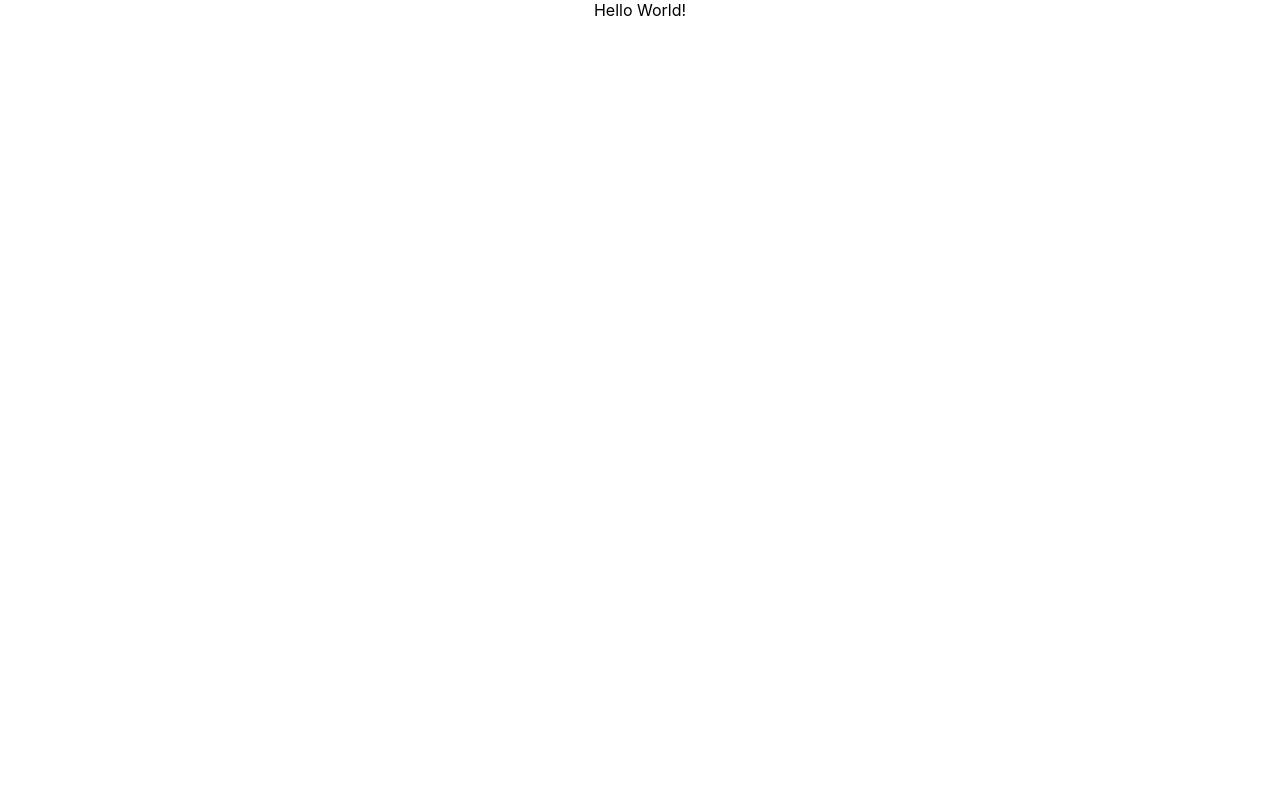
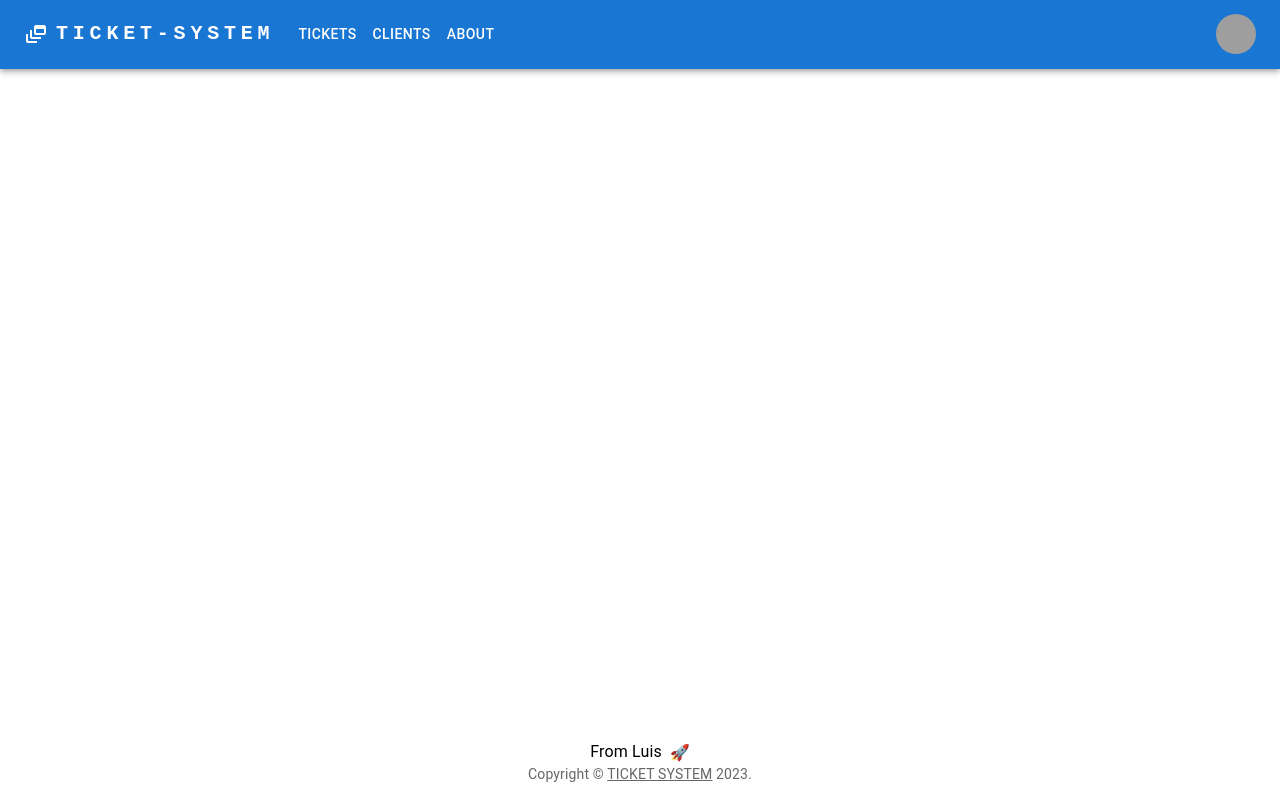
Before and after one commit to lesquive/ticket-system, a React (Create React App) app in the folder frontend/: page / in a window 1280 px wide. Built offline with nearby package versions, Linux system fonts and the light colour scheme; grey boxes are pictures that could not be loaded.

Commit message:
added header & footer

```diff
--- a/frontend/src/App.css
+++ b/frontend/src/App.css
@@ -1,38 +1,5 @@
-.App {
-  text-align: center;
+* {
+  margin: 0;
+  padding: 0;
+  border: 0;
 }
-
-.App-logo {
-  height: 40vmin;
-  pointer-events: none;
-}
-
-@media (prefers-reduced-motion: no-preference) {
-  .App-logo {
-    animation: App-logo-spin infinite 20s linear;
-  }
-}
-
-.App-header {
-  background-color: #282c34;
-  min-height: 100vh;
-  display: flex;
-  flex-direction: column;
-  align-items: center;
-  justify-content: center;
-  font-size: calc(10px + 2vmin);
-  color: white;
-}
-
-.App-link {
-  color: #61dafb;
-}
-
-@keyframes App-logo-spin {
-  from {
-    transform: rotate(0deg);
-  }
-  to {
-    transform: rotate(360deg);
-  }
-}
--- a/frontend/src/App.js
+++ b/frontend/src/App.js
@@ -1,7 +1,14 @@
+import Header from "./components/header/Header";
+import Footer from "./components/footer/Footer";
 import "./App.css";
 
 function App() {
-  return <div className="App">Hello World!</div>;
+  return (
+    <>
+      <Header />
+      <Footer />
+    </>
+  );
 }
 
 export default App;
--- /dev/null
+++ b/frontend/src/components/footer/Footer.css
@@ -0,0 +1,16 @@
+.footerBox {
+  min-width: 100%;
+  position: fixed;
+  bottom: 0%;
+  margin-bottom: 1rem;
+}
+
+.message {
+  display: flex;
+  align-items: center;
+  flex-direction: column;
+}
+
+.icon {
+  margin-left: 0.5rem;
+}
--- /dev/null
+++ b/frontend/src/components/footer/Footer.js
@@ -0,0 +1,44 @@
+import * as React from "react";
+import Typography from "@mui/material/Typography";
+import Grid from "@mui/material/Grid";
+import Link from "@mui/material/Link";
+import Box from "@mui/material/Box";
+import "./Footer.css";
+import FavoriteIcon from "@mui/icons-material/Favorite";
+
+function Copyright() {
+  return (
+    <Typography variant="body2" color="text.secondary">
+      {"Copyright © "}
+      <Link color="inherit" href="https://google.com/">
+        TICKET SYSTEM
+      </Link>{" "}
+      {new Date().getFullYear()}
+      {"."}
+    </Typography>
+  );
+}
+
+export default function Footer() {
+  return (
+    <Box className="footerBox">
+      <Grid
+        container
+        direction="column"
+        justifyContent="center"
+        alignItems="center"
+        spacing={0}
+      >
+        <Grid className="message" item xs={12}>
+          <Typography variant="body1"> From Luis</Typography>
+          <div className="icon" role="img" aria-label="rocket">
+            🚀
+          </div>
+        </Grid>
+        <Grid item xs={12}>
+          <Copyright />
+        </Grid>
+      </Grid>
+    </Box>
+  );
+}
--- /dev/null
+++ b/frontend/src/components/header/Header.js
@@ -0,0 +1,169 @@
+import * as React from "react";
+import AppBar from "@mui/material/AppBar";
+import Box from "@mui/material/Box";
+import Toolbar from "@mui/material/Toolbar";
+import IconButton from "@mui/material/IconButton";
+import Typography from "@mui/material/Typography";
+import Menu from "@mui/material/Menu";
+import MenuIcon from "@mui/icons-material/Menu";
+import Container from "@mui/material/Container";
+import Avatar from "@mui/material/Avatar";
+import Button from "@mui/material/Button";
+import Tooltip from "@mui/material/Tooltip";
+import MenuItem from "@mui/material/MenuItem";
+import DynamicFeedIcon from "@mui/icons-material/DynamicFeed";
+
+const pages = ["Tickets", "Clients", "About"];
+const settings = ["Profile", "Subscription", "Logout"];
+
+function Header() {
+  const [anchorElNav, setAnchorElNav] = React.useState(null);
+  const [anchorElUser, setAnchorElUser] = React.useState(null);
+
+  const handleOpenNavMenu = (event) => {
+    setAnchorElNav(event.currentTarget);
+  };
+  const handleOpenUserMenu = (event) => {
+    setAnchorElUser(event.currentTarget);
+  };
+
+  const handleCloseNavMenu = () => {
+    setAnchorElNav(null);
+  };
+
+  const handleCloseUserMenu = () => {
+    setAnchorElUser(null);
+  };
+
+  return (
+    <AppBar position="static">
+      <Container maxWidth="xl">
+        <Toolbar disableGutters>
+          <DynamicFeedIcon
+            sx={{ display: { xs: "none", md: "flex" }, mr: 1 }}
+          />
+          <Typography
+            variant="h6"
+            noWrap
+            component="a"
+            href="/"
+            sx={{
+              mr: 2,
+              display: { xs: "none", md: "flex" },
+              fontFamily: "monospace",
+              fontWeight: 700,
+              letterSpacing: ".3rem",
+              color: "inherit",
+              textDecoration: "none",
+            }}
+          >
+            TICKET-SYSTEM
+          </Typography>
+
+          <Box sx={{ flexGrow: 1, display: { xs: "flex", md: "none" } }}>
+            <IconButton
+              size="large"
+              aria-label="account of current user"
+              aria-controls="menu-appbar"
+              aria-haspopup="true"
+              onClick={handleOpenNavMenu}
+              color="inherit"
+            >
+              <MenuIcon />
+            </IconButton>
+            <Menu
+              id="menu-appbar"
+              anchorEl={anchorElNav}
+              anchorOrigin={{
+                vertical: "bottom",
+                horizontal: "left",
+              }}
+              keepMounted
+              transformOrigin={{
+                vertical: "top",
+                horizontal: "left",
+              }}
+              open={Boolean(anchorElNav)}
+              onClose={handleCloseNavMenu}
+              sx={{
+                display: { xs: "block", md: "none" },
+              }}
+            >
+              {pages.map((page) => (
+                <MenuItem key={page} onClick={handleCloseNavMenu}>
+                  <Typography textAlign="center">{page}</Typography>
+                </MenuItem>
+              ))}
+            </Menu>
+          </Box>
+          <DynamicFeedIcon
+            sx={{ display: { xs: "flex", md: "none" }, mr: 1 }}
+          />
+          <Typography
+            variant="h5"
+            noWrap
+            component="a"
+            href=""
+            sx={{
+              mr: 2,
+              display: { xs: "flex", md: "none" },
+              flexGrow: 1,
+              fontFamily: "monospace",
+              fontWeight: 700,
+              letterSpacing: ".3rem",
+              color: "inherit",
+              textDecoration: "none",
+            }}
+          >
+            LOGO
+          </Typography>
+          <Box sx={{ flexGrow: 1, display: { xs: "none", md: "flex" } }}>
+            {pages.map((page) => (
+              <Button
+                key={page}
+                onClick={handleCloseNavMenu}
+                sx={{ my: 2, color: "white", display: "block" }}
+              >
+                {page}
+              </Button>
+            ))}
+          </Box>
+
+          <Box sx={{ flexGrow: 0 }}>
+            <Tooltip title="Open settings">
+              <IconButton onClick={handleOpenUserMenu} sx={{ p: 0 }}>
+                <Avatar
+                  alt="Luis E."
+                  src="https://robohash.org/Luis?bgset=bg1"
+                />
+              </IconButton>
+            </Tooltip>
+            <Menu
+              sx={{ mt: "45px" }}
+              id="menu-appbar"
+              anchorEl={anchorElUser}
+              anchorOrigin={{
+                vertical: "top",
+                horizontal: "right",
+              }}
+              keepMounted
+              transformOrigin={{
+                vertical: "top",
+                horizontal: "right",
+              }}
+              open={Boolean(anchorElUser)}
+              onClose={handleCloseUserMenu}
+            >
+              {settings.map((setting) => (
+                <MenuItem key={setting} onClick={handleCloseUserMenu}>
+                  <Typography textAlign="center">{setting}</Typography>
+                </MenuItem>
+              ))}
+            </Menu>
+          </Box>
+        </Toolbar>
+      </Container>
+    </AppBar>
+  );
+}
+export default Header;
--- a/frontend/src/index.css
+++ b/frontend/src/index.css
@@ -1,13 +1,20 @@
+* {
+  margin: 0;
+  padding: 0;
+  border: 0;
+}
+
 body {
   margin: 0;
-  font-family: -apple-system, BlinkMacSystemFont, 'Segoe UI', 'Roboto', 'Oxygen',
-    'Ubuntu', 'Cantarell', 'Fira Sans', 'Droid Sans', 'Helvetica Neue',
+
+  font-family: -apple-system, BlinkMacSystemFont, "Segoe UI", "Roboto", "Oxygen",
+    "Ubuntu", "Cantarell", "Fira Sans", "Droid Sans", "Helvetica Neue",
     sans-serif;
   -webkit-font-smoothing: antialiased;
   -moz-osx-font-smoothing: grayscale;
 }
 
 code {
-  font-family: source-code-pro, Menlo, Monaco, Consolas, 'Courier New',
+  font-family: source-code-pro, Menlo, Monaco, Consolas, "Courier New",
     monospace;
 }
```
